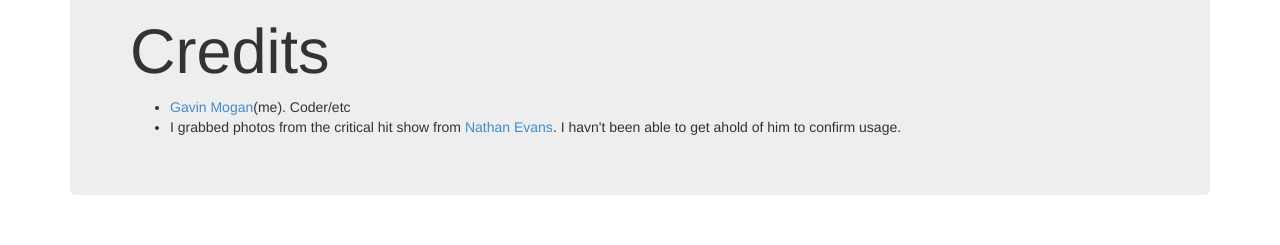
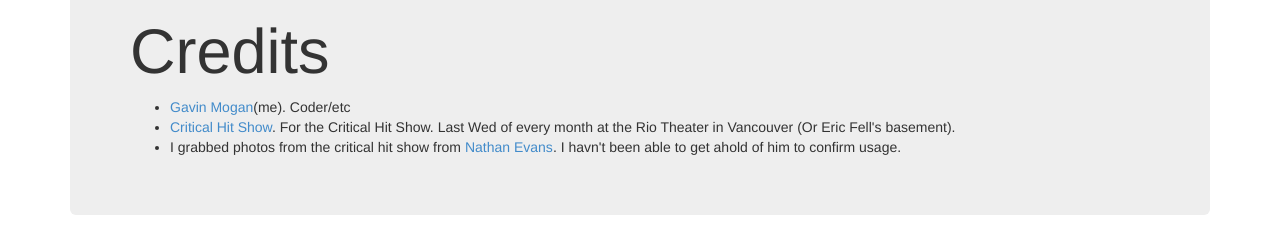
Before and after one commit to halkeye/ingrid_intimidator, a website: page index.html in a window 1280 px wide. Shown: the part 796-1041 px from the top of the page. Drawn offline with nearby package versions, Linux system fonts and the light colour scheme.

Commit message:
Add Critshow to credits

```diff
--- a/index.html
+++ b/index.html
@@ -94,6 +94,7 @@
         <h1>Credits</h1>
         <ul>
           <li><a href="http://www.gavinmogan.com">Gavin Mogan</a>(me). Coder/etc</li>
+          <li><a href="http://twitter.com/critshow">Critical Hit Show</a>. For the Critical Hit Show. Last Wed of every month at the Rio Theater in Vancouver (Or Eric Fell's basement).</li>
           <li>I grabbed photos from the critical hit show from <a href="https://plus.google.com/+NathanEvans1">Nathan Evans</a>. I havn't been able to get ahold of him to confirm usage.</li>
         </ul>
       </div>
```
